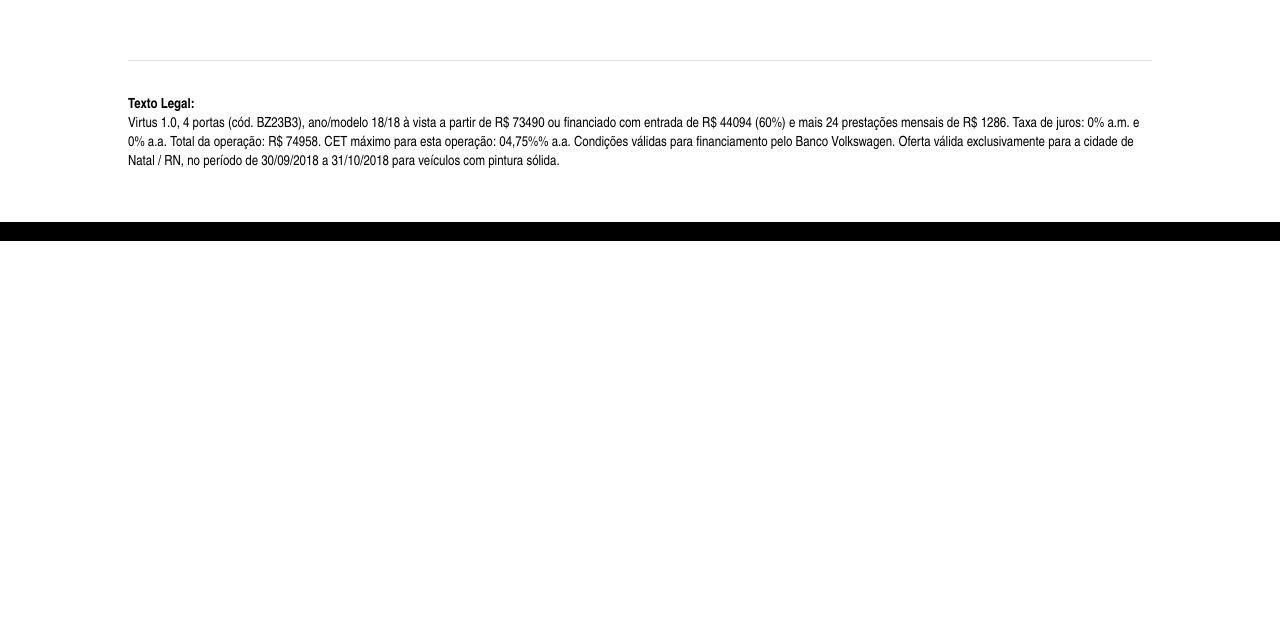
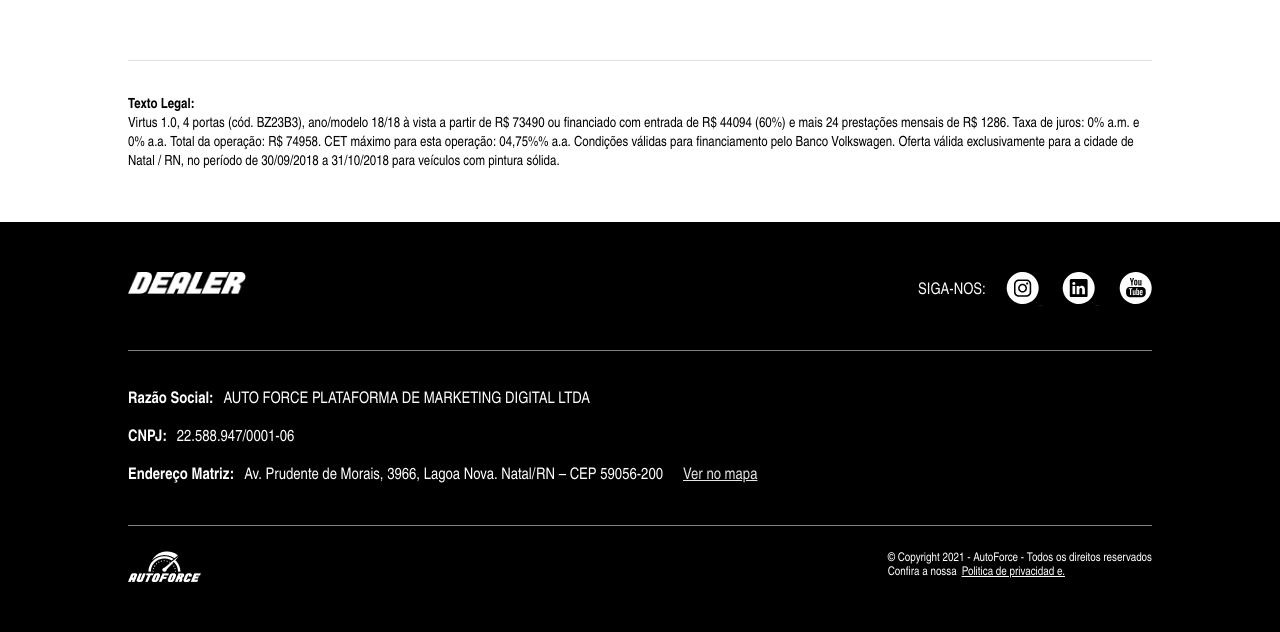
Before and after one commit to KalebLight/desafio-tecnico-AutoFocus, a plain HTML site: page Parte II/index.html in a window 1280 px wide. Shown: the part 1600-2232 px from the top of the page. Before the commit the page ends 1841 px from the top, so only its background shows below. Drawn offline with Linux system fonts and the light colour scheme; grey boxes are pictures that could not be loaded.

Commit message:
copyright footer

```diff
--- a/Parte II/css/styles.css
+++ b/Parte II/css/styles.css
@@ -7,6 +7,8 @@
   --dark-green: #2daf38;
   --gray: #666666;
   --gray-2: #e5e5e5;
+  --gray-3: #e1e1e1;
+  --gray-4: rgba(255, 255, 255, 0.5);
   --dark-gray: #333333;
 }
 * {
@@ -242,7 +244,7 @@
 
 .video-content {
   width: 80%;
-  border-top: 1px solid #e1e1e1;
+  border-top: 1px solid var(--gray-3);
   padding-top: 25px;
 }
 
@@ -271,7 +273,7 @@
 
 .legal-text-content {
   width: 80%;
-  border-top: 1px solid #e1e1e1;
+  border-top: 1px solid var(--gray-3);
   padding-top: 35px;
 }
 
@@ -292,6 +294,92 @@
 
 .footer-section {
   background-color: var(--black);
+  width: 100%;
+  padding: 50px 0;
+  justify-content: center;
+  flex-direction: column;
+  align-items: center;
+}
+
+.footer-div-1 {
+  width: 80%;
+  justify-content: space-between;
+  border-bottom: 1px solid var(--gray-4);
+  padding-bottom: 40px;
+}
+
+.dealer-logo-footer-img {
+  height: 22px;
+}
+
+.social-media-div {
+  color: var(--white-1);
+  font-style: normal;
+  font-weight: 400;
+  font-size: 16px;
+  line-height: 18px;
+  align-items: center;
+}
+
+.media-icon {
+  margin-left: 20px;
+}
+
+.footer-div-2 {
+  width: 100%;
+  justify-content: center;
+}
+.auto-force-info {
+  width: 80%;
+  color: #ffffff;
+  font-family: 'Ubuntu';
+  font-style: normal;
+  font-size: 16px;
+  line-height: 18px;
+  margin-top: 20px;
+  padding-bottom: 40px;
+  border-bottom: 1px solid var(--gray-4);
+}
+.auto-force-info span {
+  font-weight: 700;
+  margin-right: 10px;
+}
+
+.auto-force-info p {
+  font-weight: 400;
+}
+
+.auto-force-info div {
+  margin-top: 20px;
+}
+
+.auto-force-info a {
+  margin-left: 20px;
+  color: var(--gray-2);
+}
+
+.footer-div-3 {
+  width: 100%;
+  justify-content: center;
+  padding-top: 25px;
+}
+
+.copyright-info {
+  width: 80%;
+  justify-content: space-between;
+}
+.copyright-text {
+  color: white;
+  font-family: 'Ubuntu';
+  font-style: normal;
+  font-weight: 400;
+  font-size: 12px;
+  line-height: 14px;
+}
+
+.copyright-text a {
+  color: white;
+  margin-left: 5px;
 }
 
 @media (max-width: 1000px) {
--- a/Parte II/index.html
+++ b/Parte II/index.html
@@ -115,8 +115,56 @@
         Virtus 1.0, 4 portas (cód. BZ23B3), ano/modelo 18/18 à vista a partir de R$ 73490 ou financiado com entrada de R$ 44094 (60%) e mais 24 prestações mensais de R$ 1286. Taxa de juros: 0% a.m. e 0% a.a. Total da operação: R$ 74958. CET máximo para esta operação: 04,75%% a.a. Condições válidas para financiamento pelo Banco Volkswagen. Oferta válida exclusivamente para a cidade de Natal / RN, no período de 30/09/2018 a 31/10/2018 para veículos com pintura sólida.</p>
     </div>
   </section>
-  <footer class="footer-section">
-    a
+  <footer class="footer-section flex">
+    <div class="footer-div-1 flex">
+      <img class="dealer-logo-footer-img" src="./public/img/Dealer_Logo_White.png" alt="" srcset="">
+      <div class="social-media-div flex">
+        SIGA-NOS:
+        <div class="social-media-icons">
+          <a href="https://www.instagram.com/autoforcebr/">
+            <img class="media-icon" src="./public/svg/icon_instagram.svg" alt="Instagram Icon">
+          </a>
+          <a href="https://www.linkedin.com/company/autoforcebrasil/">
+            <img class="media-icon" src="./public/svg/icon_linkedin.svg" alt="LinkedIn Icon">
+          </a>
+
+          <a href="https://www.youtube.com/c/AutoForceMarketingDigitalAutomotivo/videos">
+
+            <img class="media-icon" src="./public/svg/icon_youtube.svg" alt="YouTube Icon">
+
+          </a>
+        </div>
+      </div>
+    </div>
+    <div class="footer-div-2 flex">
+      <div class="auto-force-info">
+        <div class="flex">
+          <span>Razão Social:</span>
+          <p>AUTO FORCE PLATAFORMA DE MARKETING DIGITAL LTDA</p>
+        </div>
+        <div class="flex">
+          <span>CNPJ: </span>
+          <p>22.588.947/0001-06</p>
+        </div>
+        <div class="flex">
+          <span>Endereço Matriz:</span>
+          <p>Av. Prudente de Morais, 3966, Lagoa Nova. Natal/RN – CEP 59056-200</p>
+          <a href="https://www.google.com/maps/place/Av.+Prudente+de+Morais,+3966+-+Lagoa+Nova,+Natal+-+RN,+59054-700/@-5.8167504,-35.2120615,17z/data=!3m1!4b1!4m5!3m4!1s0x7b2fff6f60640d9:0x93fa307f46a65feb!8m2!3d-5.8167504!4d-35.2120615"> Ver no mapa</a>
+        </div>
+      </div>
+    </div>
+    <div class="footer-div-3 flex">
+      <div class="copyright-info flex">
+        <img src="./public/img/AF_logo.png" alt="AutoForce Logo">
+        <div class="copyright-text">
+          <p>© Copyright 2021 - AutoForce - Todos os direitos reservados</p>
+          <div class="flex">
+            <p>Confira a nossa</p>
+            <a href="">Politica de privacidad e.</a>
+          </div>
+        </div>
+      </div>
+    </div>
   </footer>
 </body>
 
```
Also changed, not shown: Parte II/public/img/AF_logo.png (added), Parte II/public/img/Dealer_Logo_White.png (added), Parte II/public/svg/icon_instagram.svg (added), Parte II/public/svg/icon_linkedin.svg (added), Parte II/public/svg/icon_youtube.svg (added), 1 other file.
